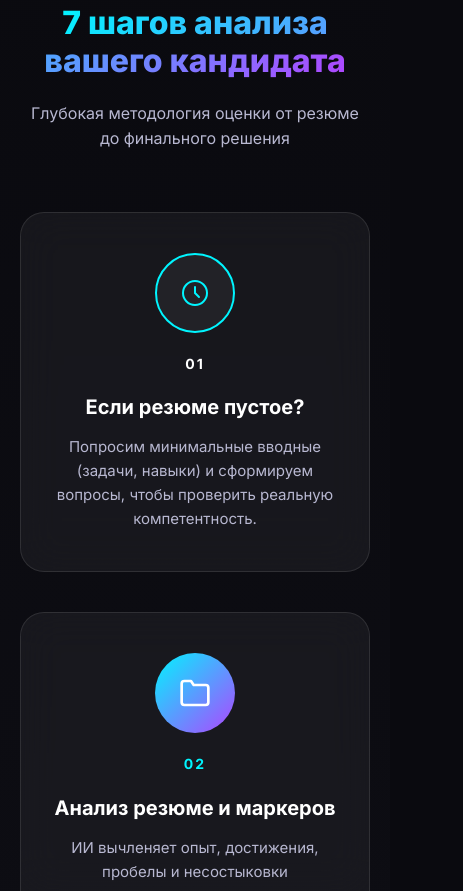
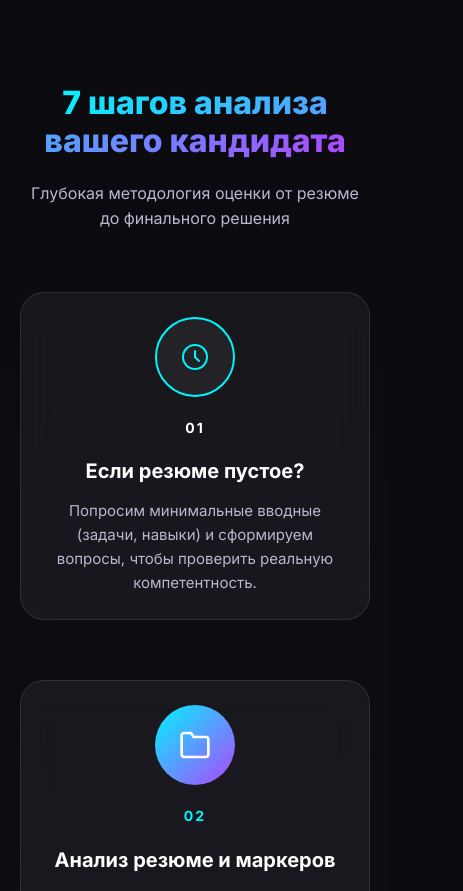
Before and after one commit to vostroslava/CV-X-Ray, a plain HTML site: page index.html in a window 390 px wide. Shown: the part 1109-2000 px from the top of the page, 463 px wide, since content can reach past the window. Drawn offline with Linux system fonts and the light colour scheme.

Commit message:
Enhance mobile aesthetics: spacing, padding, line-height

```diff
--- a/styles.css
+++ b/styles.css
@@ -2228,7 +2228,19 @@ section {
 @media (max-width: 1024px) {
     :root {
         --section-padding: 80px;
-        --container-padding: 40px;
+        /* More vertical space */
+        --container-padding: 24px;
+        /* Safe side padding */
+    }
+
+    body {
+        line-height: 1.6;
+        /* Better readability */
+    }
+
+    section {
+        margin-bottom: 80px;
+        /* Increased rhythm */
     }
 
     .hero-content {
@@ -2348,6 +2360,24 @@ section {
     /* Ensure connecting lines are gone on mobile */
     .step::after {
         display: none;
+    }
+
+    .step {
+        /* Align content efficiently */
+        padding: 24px 20px;
+        margin-bottom: 20px;
+        display: flex;
+        flex-direction: column;
+        align-items: center;
+        /* Strict center */
+    }
+
+    /* Increase generic card padding for "breathing room" */
+    .audience-card,
+    .benefits-card,
+    .pricing-card {
+        padding: 24px;
+        margin-bottom: 16px;
     }
 
     .benefits-grid,
```
